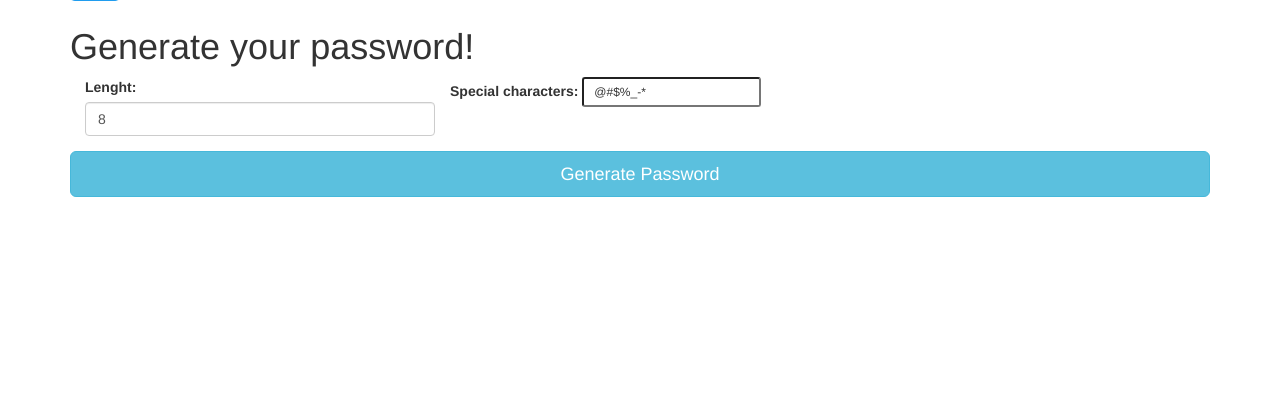
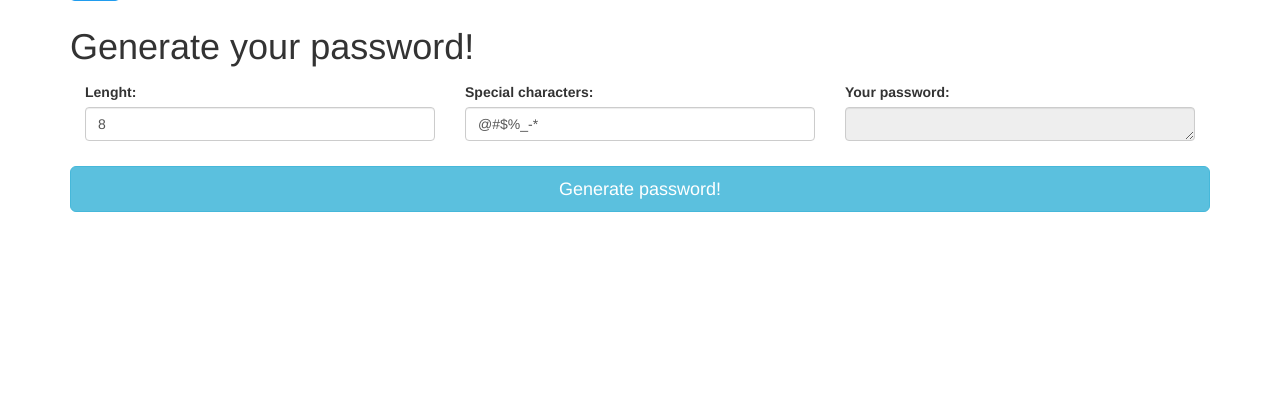
Before and after one commit to piotr-jarosz/SecretShare, a Flask app: page /password-generator/ in a window 1280 px wide. Shown: the part 65-476 px from the top of the page. Run offline with Flask 2, Linux system fonts and the light colour scheme; some libraries are stand-ins or nearby versions.

Commit message:
Imrpove password generator

```diff
--- a/app/secret/routes.py
+++ b/app/secret/routes.py
@@ -26,7 +26,6 @@ def index():
 
 
 @bp.route("/<secret_id>/", methods=['GET', 'POST', 'DELETE'])
-# @bp.route("/<secret_id>", methods=['GET', 'POST', 'DELETE'])
 def read_secret(secret_id: str):
     s = Secret.load(secret_id)
     if request.method == 'DELETE':
@@ -44,10 +43,10 @@ def read_secret(secret_id: str):
     else:
         form = False
         passphrase = False
-    return render_template('secret.html', passphrase=passphrase, secret_id=secret_id, form=form)
+    return render_template('secrets/secret.html', passphrase=passphrase, secret_id=secret_id, form=form)
 
 
 @bp.route("/<secret_id>/admin/")
 def secret_admin(secret_id):
     secret = Secret.load(secret_id)
-    return render_template('secret_admin.html', secret=secret, secret_id=secret_id)
+    return render_template('secrets/secret_admin.html', secret=secret, secret_id=secret_id)
--- a/app/templates/static/password_generator.html
+++ b/app/templates/static/password_generator.html
@@ -1,36 +1,42 @@
 {% extends "base.html" %}
 
 {% block scontent %}
+    <div id="notifications"></div>
     <h1>Generate your password!</h1>
 
-  <form class="form" role="form">
+  <div class="form" role="form" id="PasswordGenerator">
       <div class="form-row">
           <div class="form-group col-xs-4 col-md-4">
               <label class="control-label" for="lenght">Lenght:</label>
               <input type="number" name="lenght" id="lengthInput" placeholder="Lenght" value="8" class="form-control">
+              <p class="has-error" id="passwordLenghtError"></p>
           </div>
-          <div class="form-group">
+          <div class="form-group col-xs-4 col-md-4">
               <label class="control-label" for="lenght">Special characters:</label>
-              <input type="text" id="specialInput" placeholder="Special Characters" value="@#$%_-*"  class="input-sm">
+              <input type="text" id="specialInput" placeholder="Special Characters" value="@#$%_-*"  class="form-control">
           </div>
+          <div class="form-group col-xs-4 col-md-4">
+              <label class="control-label" for="lenght">Your password:</label>
+              <textarea readonly id="passwordValue" class="form-control z-depth-1" rows="1"></textarea>
+          </div>
+      </div>
       <div class="form-row">
           <div class="form-group">
-              <button id="getPassword" class="btn btn-info btn-lg btn-block align-self-end pull-right">Generate Password</button>
-              <p id="passwordValue"></p>
+              <button id="getPassword" class="btn btn-info btn-lg btn-block align-self-end pull-right" type="submit">Generate password!</button>
               <p id="copyPassword"></p>
           </div>
       </div>
-  </form>
+  </div>
 
 <script>
 const getPassword = (length, arg) => {
   length = document.getElementById("lengthInput").value || 16;
   arg = document.getElementById("specialInput").value || "~!@#$%^&*()_+-=[]{}|;:.,?><";
   if (length < 4) {
-    updateView("passwordValue", "passwordValue", "", "P", "Length must be at least 4");
+      updateViewOuter("notifications", "<div id=\"notifications\" class=\"alert alert-danger\" role=\"alert\">Length must be at least 4</div>");
     return console.error("Length must be at least 4")
   } else if (length > 99) {
-    updateView("passwordValue", "passwordValue", "", "P", "Length must be less then 100");
+      updateViewOuter("notifications", "<div id=\"notifications\" class=\"alert alert-danger\" role=\"alert\">Length must be less then 100</div>");
     return console.error("Length must be less then 100")
   }
   const lowercase = ["a", "b", "c", "d", "e", "f", "g", "h", "i", "j", "l", "m", "n", "o", "p", "q", "r", "s", "t", "u", "v", "w", "x", "y", "z"];
@@ -85,9 +91,9 @@ const getPassword = (length, arg) => {
     let pick = set[Math.floor(Math.random() * set.length)];
     return pick[Math.floor(Math.random() * pick.length)]
   }
-  updateView("passwordValue", "passwordValue", "", "P", password.join(""));
-  updateView("copyPassword", "copyPassword", "", "button", "copy text");
-  document.getElementById("copyPassword").addEventListener("click", copyPassword);
+  updateView("passwordValue", password.join(""));
+  updateViewOuter("notifications", "<div id=\"notifications\" class=\"alert alert-info\" role=\"alert\">Password copied to your clipboard!</div>");
+  document.getElementById("getPassword").addEventListener("click", copyPassword);
 }
 
 const copyPassword = () => {
@@ -95,18 +101,22 @@ const copyPassword = () => {
   navigator.clipboard.writeText(text);
 };
 
-const updateView = (targetId, newId, label, element, method = '') => {
-  let newElement = document.createElement(element);
-  newElement.id = newId;
-  let content = document.createTextNode(label + method);
-  newElement.appendChild(content);
-
+const updateView = (targetId, method = '') => {
   let currentElement = document.getElementById(targetId);
-  let parentElement = currentElement.parentNode;
-  parentElement.replaceChild(newElement, currentElement);
+  currentElement.innerText = method;
+}
+const updateViewOuter = (targetId, method = '') => {
+  let currentElement = document.getElementById(targetId);
+  currentElement.outerHTML = method;
 }
 
 document.getElementById("getPassword").addEventListener("click", getPassword);
+const form = document.getElementById( "PasswordGenerator" );
+form.addEventListener("submit"),function ( event ) {
+    event.preventDefault();
+    getPassword()
+}
+
 </script>
 
 {% endblock %}
```
